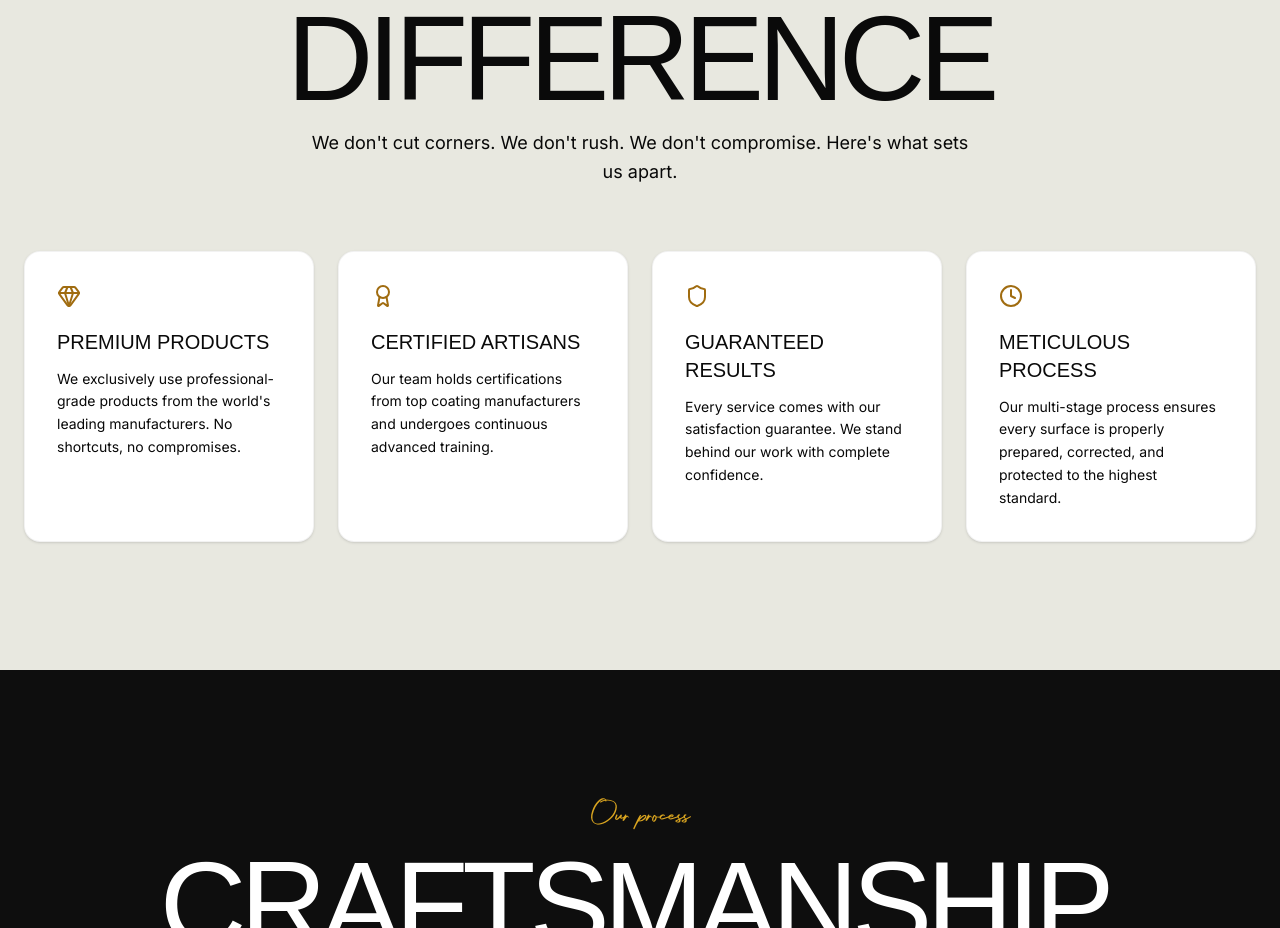
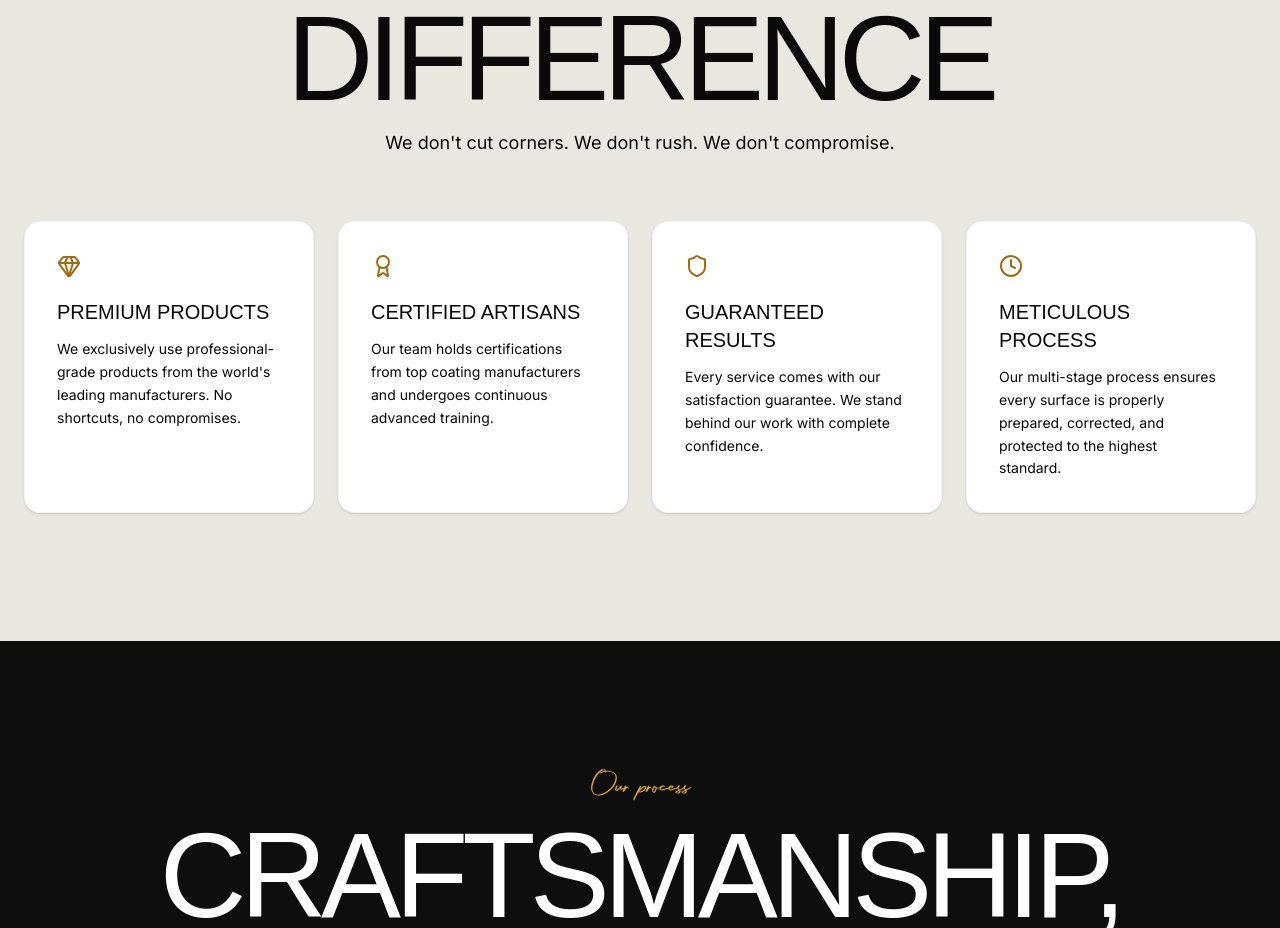
Before and after one commit to empexofficial/torvani, a Next.js app: page / in a window 1280 px wide. Shown: the part 4120-5048 px from the top of the page. Built offline with nearby package versions, Linux system fonts and the light colour scheme; a web font is replaced by a local one.

Commit message:
Remove trailing phrase from 'Why Torvani' section subtitle.

```diff
--- a/src/app/page.tsx
+++ b/src/app/page.tsx
@@ -163,7 +163,7 @@ export default function HomePage() {
           <SectionTitle
             label="Why Torvani"
             title="The Torvani Difference"
-            subtitle="We don't cut corners. We don't rush. We don't compromise. Here's what sets us apart."
+            subtitle="We don't cut corners. We don't rush. We don't compromise."
             variant="dark"
           />
           <div className="grid grid-cols-1 md:grid-cols-2 lg:grid-cols-4 gap-6">
```
